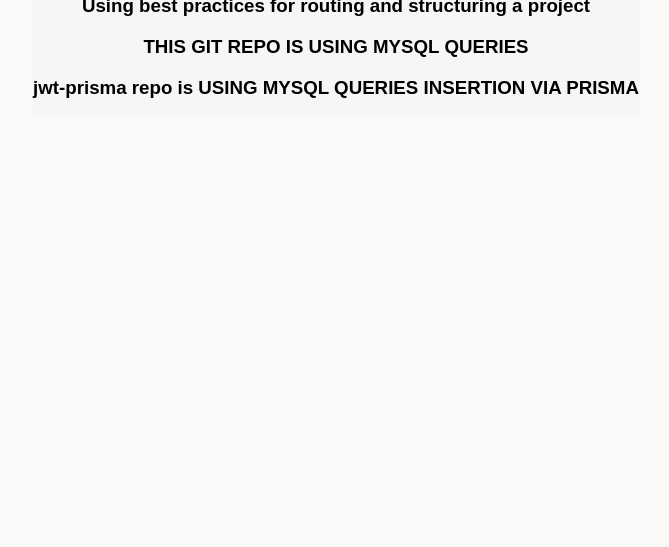
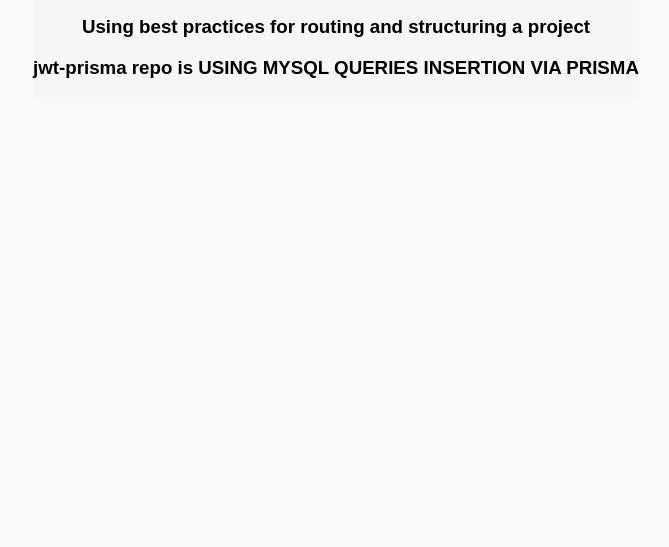
Before and after one commit to rqkohistani/Nodejs-RESTAPI-part-one, a website: page index.html in a window 1280 px wide. Shown: the part 253-800 px from the top of the page, without its empty margins (304-973 px from the left). Drawn offline with Linux system fonts and the light colour scheme.

Commit message:
updates index.html

```diff
--- a/index.html
+++ b/index.html
@@ -34,7 +34,6 @@
   <h1>Welcome to JWT Website</h1>
   <h3>A <b>template</b> website </h3>
   <h3>Using best practices for routing and structuring a project</h3>
-  <h3>THIS GIT REPO IS USING MYSQL QUERIES</h3>
   <h3>jwt-prisma repo is USING MYSQL QUERIES INSERTION VIA <STRONG>PRISMA</STRONG></h3>
 </div>
 
```
